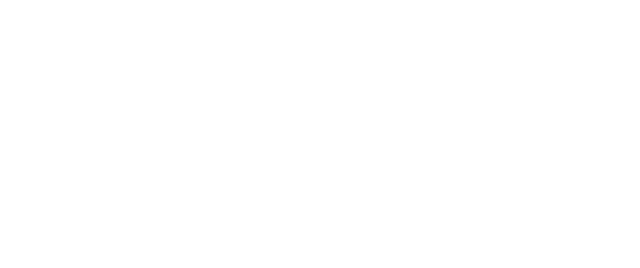
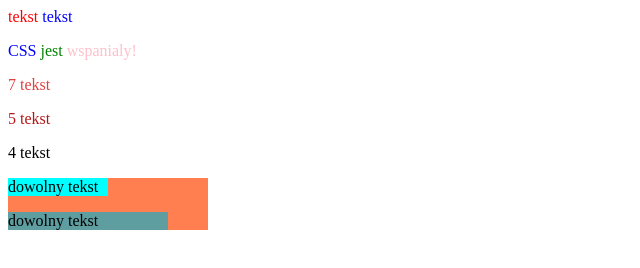
Before and after one commit to NataliMozdzynska/html-copy, a plain HTML site: page 09.Kolory_i_jednostki_w_CSS/index.html in a window 1280 px wide. Shown: the whole page, without its empty margins (0-640 px from the left). Drawn offline with Linux system fonts and the light colour scheme.

Commit message:
zadanie 10

```diff
--- /dev/null
+++ b/09.Kolory_i_jednostki_w_CSS/class.css
@@ -0,0 +1,23 @@
+#first {
+    color: #e04141
+}
+#second {
+    color:rgb(181, 23, 23)
+}
+#third {
+    color:hsl (341, 100%, 50%);
+}
+
+.container{
+    width: 200px;
+    background-color: coral;
+}
+
+.first {
+    background-color: aqua;
+    width: 50%;
+}
+.second {
+    background-color: cadetblue;
+    width: 10em ;
+}
--- a/09.Kolory_i_jednostki_w_CSS/index.html
+++ b/09.Kolory_i_jednostki_w_CSS/index.html
@@ -2,9 +2,60 @@
 <html lang="en">
 <head>
     <meta charset="UTF-8">
+    <link href="class.css" rel="stylesheet">
     <title></title>
 </head>
 <body>
+   <span>
+    <font color="red">
+        tekst
+    </font>
+   </span>
+   <span>
+       <font color="blue">
+           tekst
+       </font>
 
+   </span>
+   <p>
+       <span>
+           <font color ="blue">
+               CSS
+           </font>
+       </span>
+       <span>
+            <font color ="green">
+                jest
+            </font>
+        </span>
+        <span>
+                <font color ="pink">
+                    wspanialy!
+                </font>
+            </span>
+   </p>
+   <div class="ColorUunits">
+<p id="first">
+    7 tekst
+</p>
+<p id="second">
+    5 tekst
+
+</p>
+<p id="third">
+    4 tekst </p>
+
+
+   </div>
+
+   <div class="container">
+
+    <p class="first">
+        dowolny tekst
+    </p>
+    <p class="second">
+        dowolny tekst
+    </p>
+   </div>
 </body>
 </html>
--- a/10.Stylowanie_tekstu/css/style.css
+++ b/10.Stylowanie_tekstu/css/style.css
@@ -0,0 +1,24 @@
+h1 {
+    background-color: #ACC4CE;
+    color:  white;
+    font-size: 20px;
+    box-shadow: 3px 2px 0px 0px #878787;
+}
+
+
+div {
+    width: 500px;
+}
+
+
+h2 {
+    color: #395075 ;
+    letter-spacing: 10px;
+}
+
+p {
+    color: grey;
+    font-size: 14px;
+    line-height: 2px;
+    text-indent: 20px;
+}
```
Also changed, not shown: 10.Stylowanie_tekstu/index.html (+16 -0 lines).
